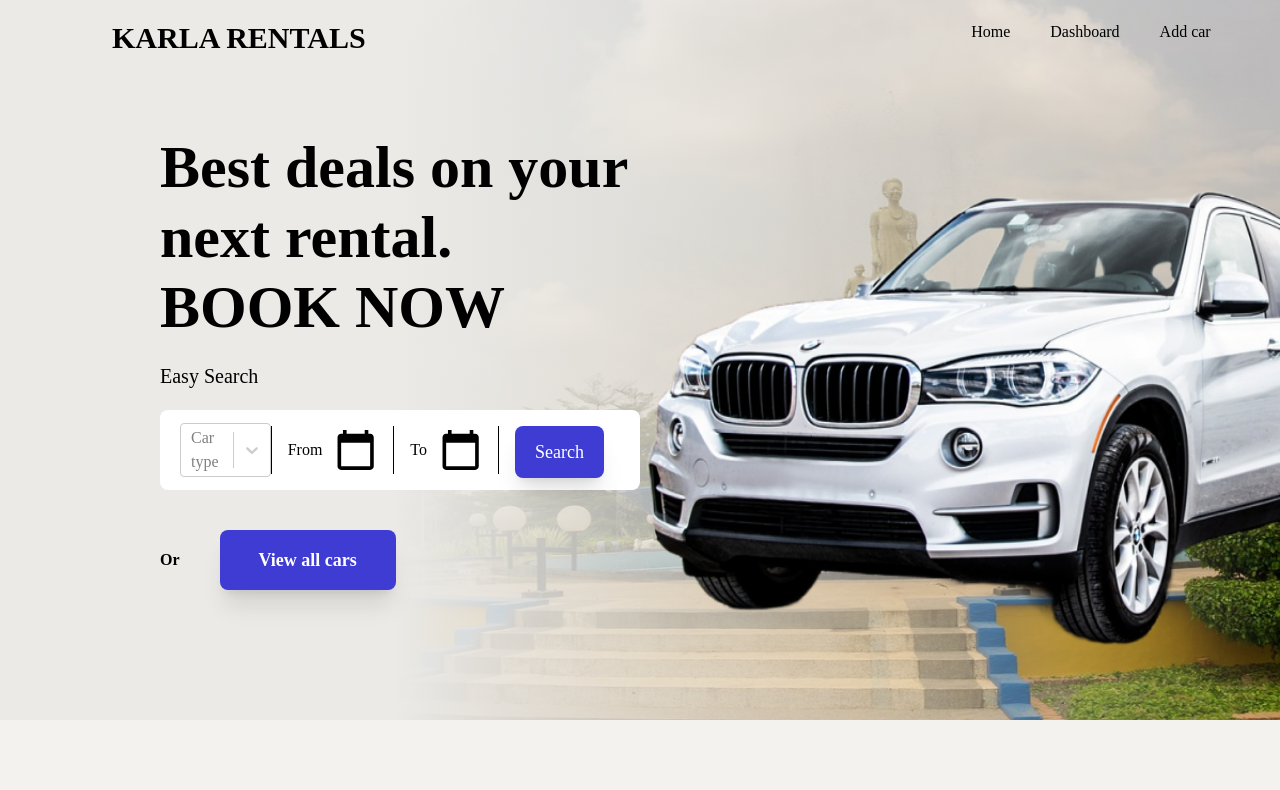
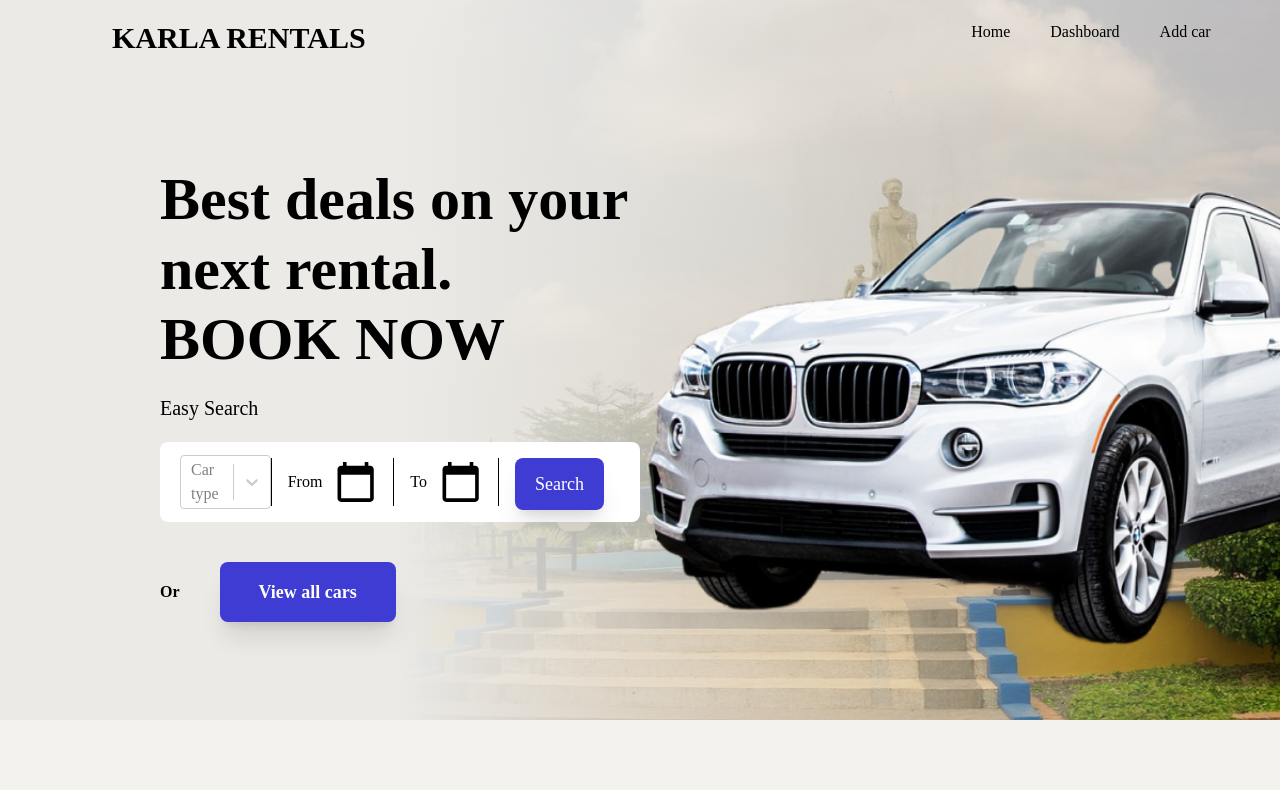
Before and after one commit to KARL-GROUP/karl-rental-fe, a Next.js app: page / in a window 1280 px wide. Shown: the top 790 px of the page. Built offline with nearby package versions, Linux system fonts and the light colour scheme; no server answers.

Commit message:
Feat: Hero section

```diff
--- a/src/components/sections/Hero.tsx
+++ b/src/components/sections/Hero.tsx
@@ -40,7 +40,7 @@ const Hero = () => {
             <div className="w-full  flex justify-between absolute">
 
 
-                <div className="w-1/2 pl-40 z-50 py-28">
+                <div className="w-1/2 pl-40 z-50 py-36">
 
                 <div className="flex flex-col gap-5">
                 <h1 className="text-5xl w-full xl:text-6xl text-black font-bold leading-[60px] xl:leading-[70px]">Best deals on your next
```
